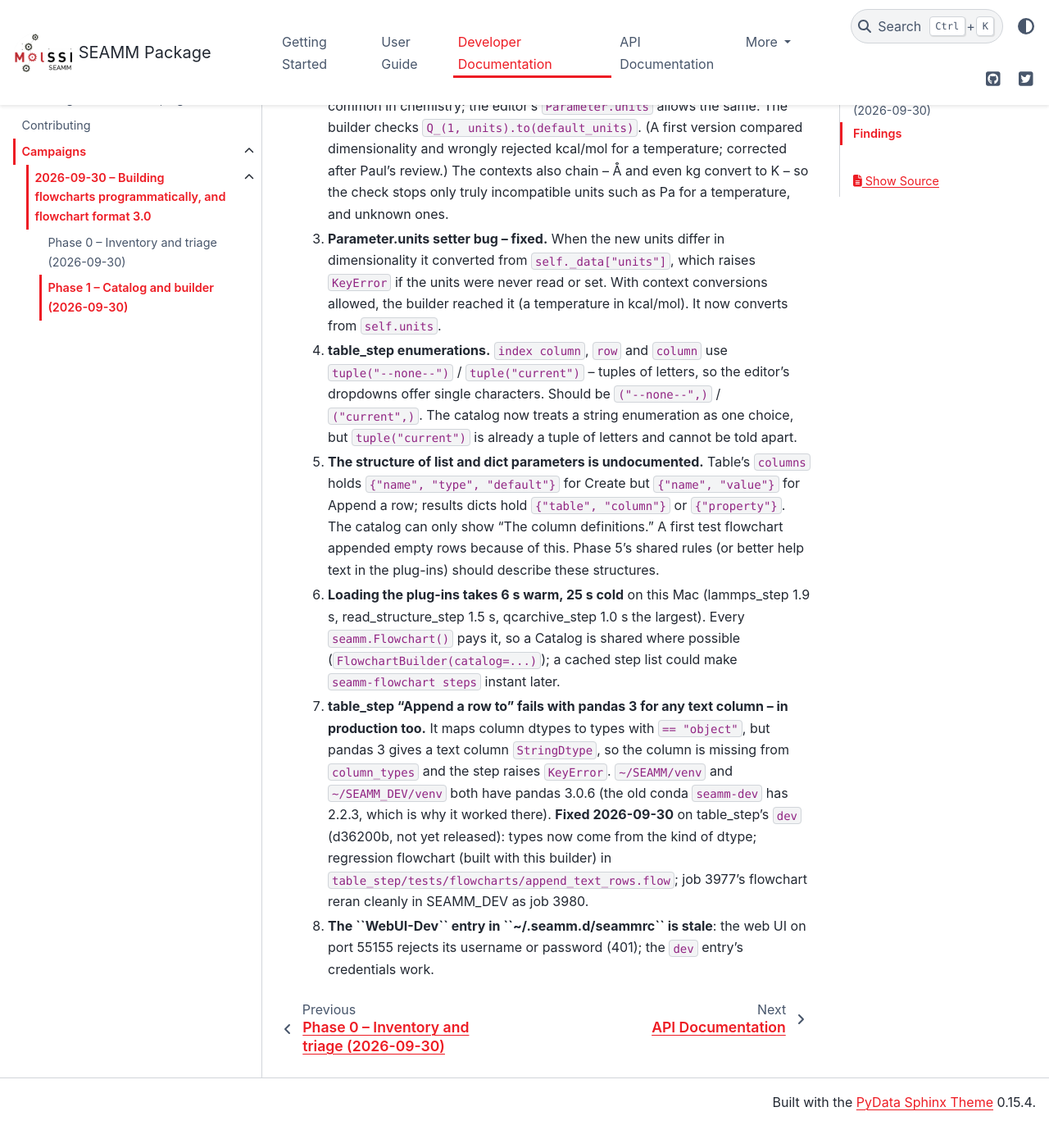
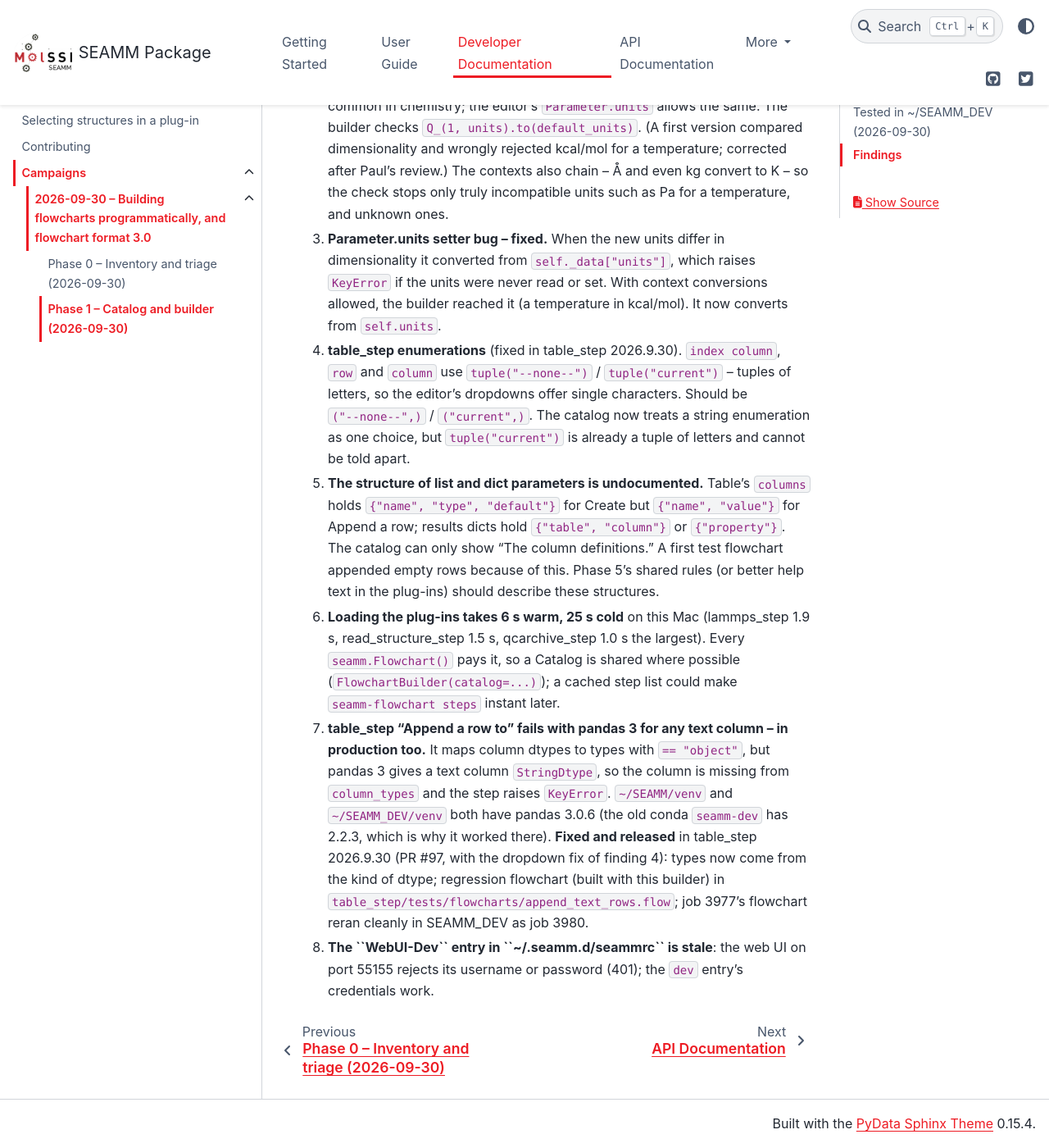
Before and after one commit to molssi-seamm/seamm, a Sphinx documentation site: the page built from docs/developer_guide/campaigns/2026-09-30/NOTES_phase1.rst, in a window 1280 px wide and 1400 px high, scrolled down 3439 px. Shown: the whole window at 82% size. Built offline with Sphinx 7.4.7 and the PyData theme 0.15.4, drawn with Linux system fonts in a browser that asks for light colours; pages that are not in the unit, such as notebooks, are missing from menus; before the commit the page ends 4812 px from its top, so only the background shows below that.

Commit message:
Campaign notes: table_step 2026.9.30 released
Co-Authored-By: Claude Opus 5.5 <noreply@anthropic.com>

```diff
--- a/docs/developer_guide/campaigns/2026-09-30/NOTES_phase1.rst
+++ b/docs/developer_guide/campaigns/2026-09-30/NOTES_phase1.rst
@@ -130,7 +130,7 @@ Findings
    dimensionality it converted from ``self._data["units"]``, which raises ``KeyError``
    if the units were never read or set. With context conversions allowed, the builder
    reached it (a temperature in kcal/mol). It now converts from ``self.units``.
-4. **table_step enumerations.** ``index column``, ``row`` and ``column`` use
+4. **table_step enumerations** (fixed in table_step 2026.9.30). ``index column``, ``row`` and ``column`` use
    ``tuple("--none--")`` / ``tuple("current")`` -- tuples of letters, so the editor's
    dropdowns offer single characters. Should be ``("--none--",)`` / ``("current",)``.
    The catalog now treats a string enumeration as one choice, but ``tuple("current")``
@@ -151,7 +151,8 @@ Findings
    gives a text column ``StringDtype``, so the column is missing from ``column_types``
    and the step raises ``KeyError``. ``~/SEAMM/venv`` and ``~/SEAMM_DEV/venv`` both have
    pandas 3.0.6 (the old conda ``seamm-dev`` has 2.2.3, which is why it worked there).
-   **Fixed 2026-09-30** on table_step's ``dev`` (d36200b, not yet released): types
+   **Fixed and released** in table_step 2026.9.30 (PR #97, with the dropdown fix of
+   finding 4): types
    now come from the kind of dtype; regression flowchart (built with this builder) in
    ``table_step/tests/flowcharts/append_text_rows.flow``; job 3977's flowchart reran
    cleanly in SEAMM_DEV as job 3980.
```
